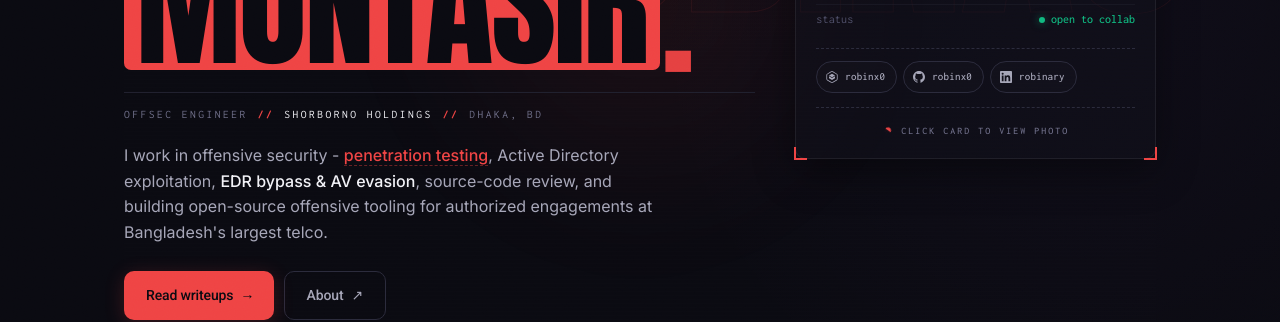
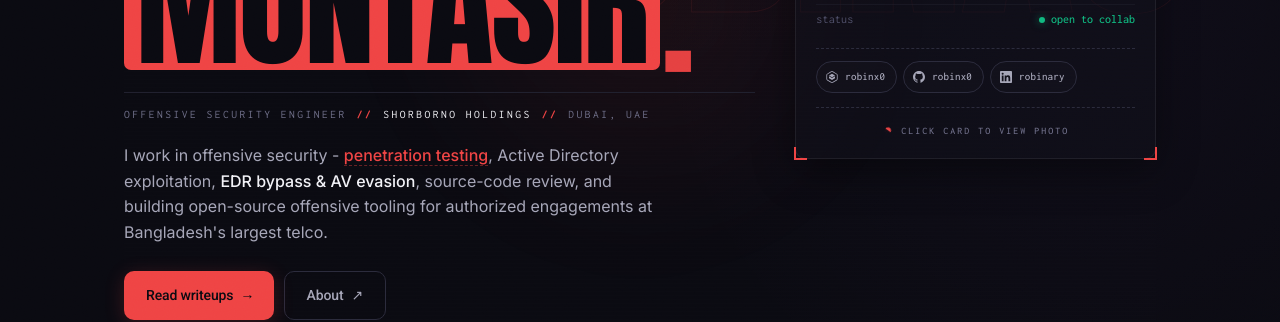
Before and after one commit to Robinx0/robinx0.github.io, a Jekyll site: the page built from index.html, in a window 1280 px wide and 900 px high. Shown: the part 336-658 px from the top of the window. Built offline with Jekyll 4.4.1, drawn with Linux system fonts in a browser that asks for light colours; some web fonts are replaced; some of the changed text lies outside the part shown.

Commit message:
Update profile.yml
Updating Profile Details

```diff
--- a/_data/profile.yml
+++ b/_data/profile.yml
@@ -8,16 +8,16 @@ handle:        "robinx0"
 initials:      "IM"
 
 role:          "Offensive Security Engineer"
-role_short:    "OFFSEC ENGINEER"
+role_short:    "OFFENSIVE SECURITY ENGINEER"
 
 company:       "Shorborno Holdings"
 company_short: "SHORBORNO · GRAMEENPHONE"
 company_full:  "Shorborno Holdings Ltd (Grameenphone Project)"
 
-location:      "Dhaka, BD"
-location_tz:   "Dhaka, BD · UTC+6"
-city:          "dhaka"         # used by footer terminal prompt
-timezone:      6               # UTC offset in hours, used by clock JS
+location:      "DUBAI, UAE"
+location_tz:   "Dubai, UAE · UTC+4"
+city:          "dubai"         # used by footer terminal prompt
+timezone:      4               # UTC offset in hours, used by clock JS
 
 education_short: "B.Sc. CSE · IIUC '23"
 status:          "open to collab"
```
